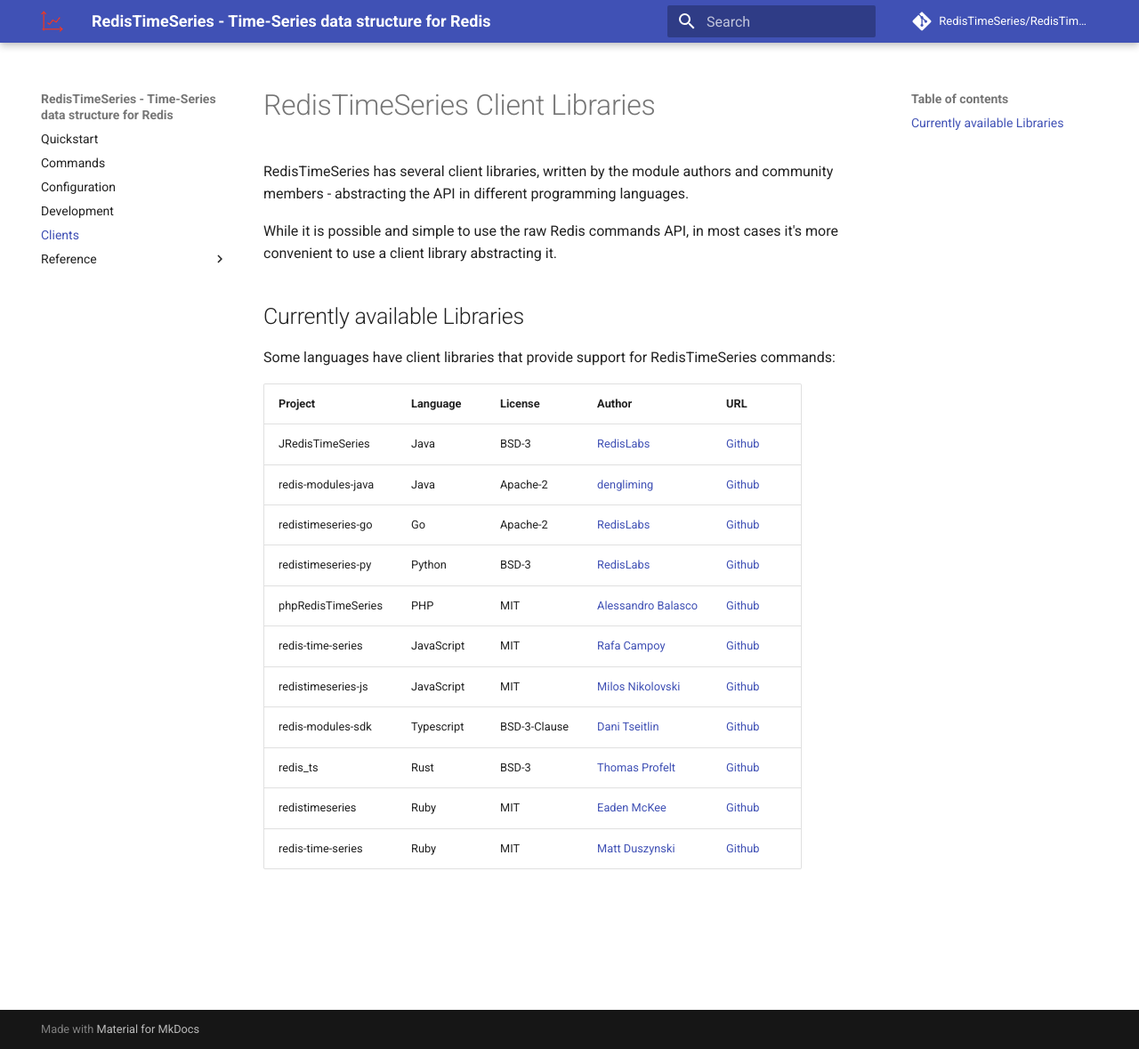
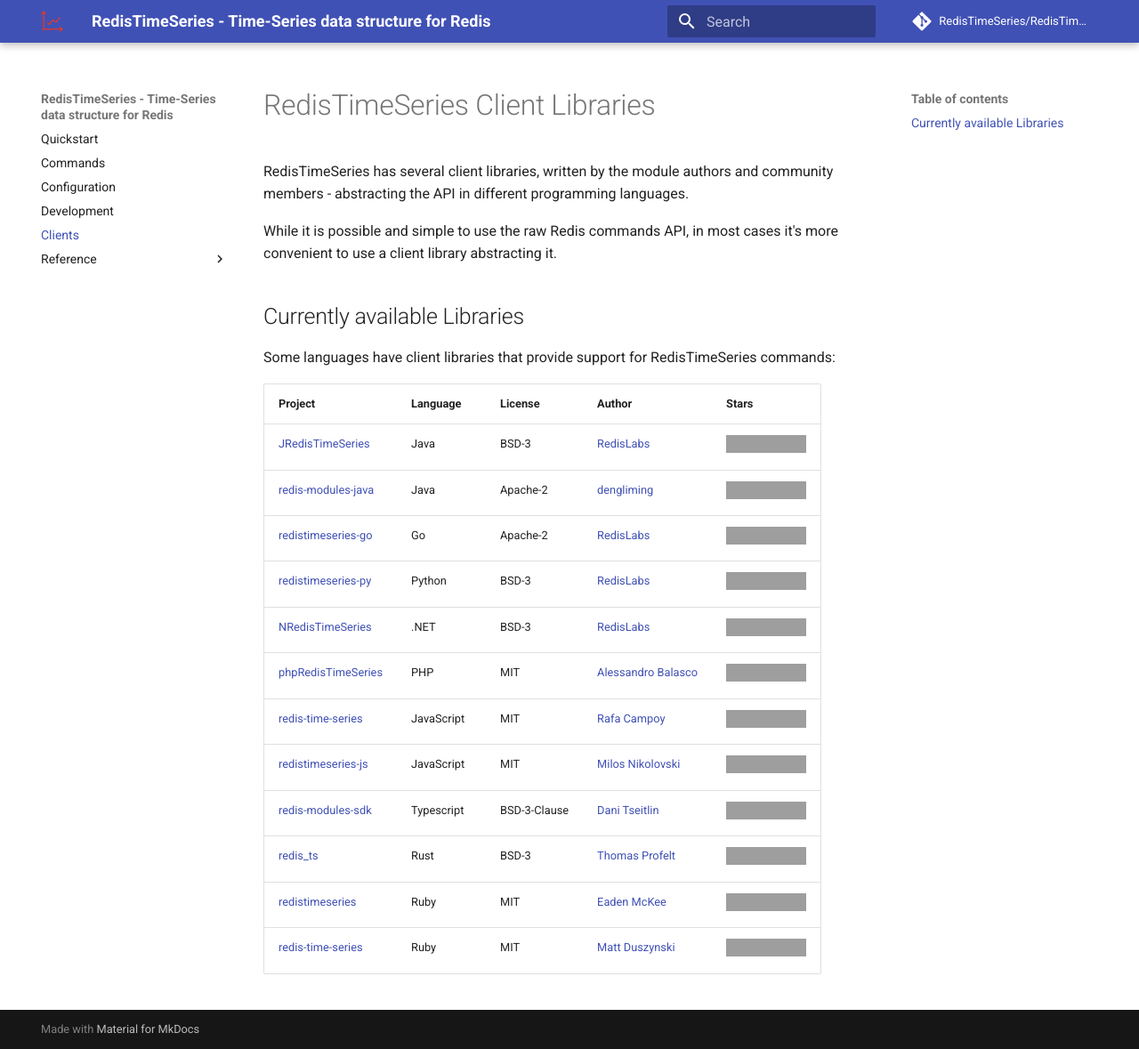
Before and after one commit to RedisTimeSeries/RedisTimeSeries, an MkDocs documentation site: the page built from docs/clients.md, in a window 1280 px wide and 1179 px high. Shown: the whole window at 89% size. Built offline with MkDocs 1.6.1 and Material for MkDocs 9.7.7, drawn with Linux system fonts in a browser that asks for light colours; comment, search, counter and statistics services are not loaded; some of the changed lines change nothing that is shown; grey boxes are pictures that could not be loaded.

Commit message:
Add clients stars

```diff
--- a/docs/clients.md
+++ b/docs/clients.md
@@ -8,16 +8,65 @@
 
 Some languages have client libraries that provide support for RedisTimeSeries commands:
 
-| Project | Language | License | Author | URL |
+| Project | Language | License | Author | Stars |
 | ------- | -------- | ------- | ------ | --- |
-| JRedisTimeSeries | Java | BSD-3 | [RedisLabs](https://redislabs.com/) | [Github](https://github.com/RedisTimeSeries/JRedisTimeSeries/) |
-| redis-modules-java | Java | Apache-2 | [dengliming](https://github.com/dengliming) | [Github](https://github.com/dengliming/redis-modules-java) |
-| redistimeseries-go | Go | Apache-2 | [RedisLabs](https://redislabs.com/) | [Github](https://github.com/RedisTimeSeries/redistimeseries-go) |
-| redistimeseries-py | Python | BSD-3 | [RedisLabs](https://redislabs.com/) | [Github](https://github.com/RedisTimeSeries/redistimeseries-py) |
-| phpRedisTimeSeries | PHP | MIT | [Alessandro Balasco](https://github.com/palicao) | [Github](https://github.com/palicao/phpRedisTimeSeries) |
-| redis-time-series | JavaScript | MIT | [Rafa Campoy](https://github.com/averias) | [Github](https://github.com/averias/redis-time-series) |
-| redistimeseries-js | JavaScript | MIT | [Milos Nikolovski](https://github.com/nikolovskimilos) | [Github](https://github.com/nikolovskimilos/redistimeseries-js) |
-| redis-modules-sdk | Typescript | BSD-3-Clause | [Dani Tseitlin](https://github.com/danitseitlin) | [Github](https://github.com/danitseitlin/redis-modules-sdk) |
-| redis_ts | Rust | BSD-3 | [Thomas Profelt](https://github.com/tompro) | [Github](https://github.com/tompro/redis_ts) |
-| redistimeseries | Ruby | MIT | [Eaden McKee](https://github.com/eadz) | [Github](https://github.com/eadz/redistimeseries) |
-| redis-time-series | Ruby | MIT | [Matt Duszynski](https://github.com/dzunk) | [Github](https://github.com/dzunk/redis-time-series) |
+| [JRedisTimeSeries][JRedisTimeSeries-url] | Java | BSD-3 | [RedisLabs][JRedisTimeSeries-author] |  [![JRedisTimeSeries-stars]][JRedisTimeSeries-url] |
+| [redis-modules-java][redis-modules-java-url] | Java | Apache-2 | [dengliming][redis-modules-java-author] | [![redis-modules-java-stars]][redis-modules-java-url] |
+| [redistimeseries-go][redistimeseries-go-url] | Go | Apache-2 | [RedisLabs][redistimeseries-go-author] |  [![redistimeseries-go-stars]][redistimeseries-go-url]  |
+| [redistimeseries-py][redistimeseries-py-url] | Python | BSD-3 | [RedisLabs][redistimeseries-py-author] | [![redistimeseries-py-stars]][redistimeseries-py-url] |
+| [NRedisTimeSeries][NRedisTimeSeries-url] | .NET | BSD-3 | [RedisLabs][NRedisTimeSeries-author] |  [![NRedisTimeSeries-stars]][NRedisTimeSeries-url] |
+| [phpRedisTimeSeries][phpRedisTimeSeries-url] | PHP | MIT | [Alessandro Balasco][phpRedisTimeSeries-author] |  [![phpRedisTimeSeries-stars]][phpRedisTimeSeries-url] |
+| [redis-time-series][redis-time-series-url] | JavaScript | MIT | [Rafa Campoy][redis-time-series-author] | [![redis-time-series-stars]][redis-time-series-url] |
+| [redistimeseries-js][redistimeseries-js-url] | JavaScript | MIT | [Milos Nikolovski][redistimeseries-js-author] | [![redistimeseries-js-stars]][redistimeseries-js-url] |
+| [redis-modules-sdk][redis-modules-sdk-url] | Typescript | BSD-3-Clause | [Dani Tseitlin][redis-modules-sdk-author] |[![redis-modules-sdk-stars]][redis-modules-sdk-url]|
+| [redis_ts][redis_ts-url] | Rust | BSD-3 | [Thomas Profelt][redis_ts-author] | [![redis_ts-stars]][redis_ts-url] |
+| [redistimeseries][redistimeseries-url] | Ruby | MIT | [Eaden McKee][redistimeseries-author] | [![redistimeseries-stars]][redistimeseries-url] |
+| [redis-time-series][redis-time-series-rb-url] | Ruby | MIT | [Matt Duszynski][redis-time-series-rb-author] | [![redis-time-series-rb-stars]][redis-time-series-rb-url] |
+
+[JRedisTimeSeries-url]: https://github.com/RedisTimeSeries/JRedisTimeSeries/
+[JRedisTimeSeries-author]: https://redislabs.com
+[JRedisTimeSeries-stars]: https://img.shields.io/github/stars/RedisTimeSeries/JRedisTimeSeries.svg?style=social&amp;label=Star&amp;maxAge=2592000
+
+[redis-modules-java-url]: https://github.com/dengliming/redis-modules-java
+[redis-modules-java-author]: https://github.com/dengliming
+[redis-modules-java-stars]: https://img.shields.io/github/stars/dengliming/redis-modules-java.svg?style=social&amp;label=Star&amp;maxAge=2592000
+
+[redistimeseries-go-url]: https://github.com/RedisTimeSeries/redistimeseries-go/
+[redistimeseries-go-author]: https://redislabs.com
+[redistimeseries-go-stars]: https://img.shields.io/github/stars/RedisTimeSeries/redistimeseries-go.svg?style=social&amp;label=Star&amp;maxAge=2592000
+
+[redistimeseries-py-url]: https://github.com/RedisTimeSeries/redistimeseries-py/
+[redistimeseries-py-author]: https://redislabs.com
+[redistimeseries-py-stars]: https://img.shields.io/github/stars/RedisTimeSeries/redistimeseries-py.svg?style=social&amp;label=Star&amp;maxAge=2592000
+
+[NRedisTimeSeries-url]: https://github.com/RedisTimeSeries/NRedisTimeSeries/
+[NRedisTimeSeries-author]: https://redislabs.com
+[NRedisTimeSeries-stars]: https://img.shields.io/github/stars/RedisTimeSeries/NRedisTimeSeries.svg?style=social&amp;label=Star&amp;maxAge=2592000
+
+[phpRedisTimeSeries-url]: https://github.com/palicao/phpRedisTimeSeries
+[phpRedisTimeSeries-author]: https://github.com/palicao
+[phpRedisTimeSeries-stars]: https://img.shields.io/github/stars/palicao/phpRedisTimeSeries.svg?style=social&amp;label=Star&amp;maxAge=2592000
+
+[redis-time-series-url]: https://github.com/averias/redis-time-series
+[redis-time-series-author]: https://github.com/averias
+[redis-time-series-stars]: https://img.shields.io/github/stars/averias/redis-time-series.svg?style=social&amp;label=Star&amp;maxAge=2592000
+
+[redistimeseries-js-url]: https://github.com/nikolovskimilos/redistimeseries-js
+[redistimeseries-js-author]: https://github.com/nikolovskimilos
+[redistimeseries-js-stars]: https://img.shields.io/github/stars/nikolovskimilos/redistimeseries-js.svg?style=social&amp;label=Star&amp;maxAge=2592000
+
+[redis-modules-sdk-url]: https://github.com/danitseitlin/redis-modules-sdk
+[redis-modules-sdk-author]: https://github.com/danitseitlin
+[redis-modules-sdk-stars]: https://img.shields.io/github/stars/danitseitlin/redis-modules-sdk.svg?style=social&amp;label=Star&amp;maxAge=2592000
+
+[redis_ts-url]: https://github.com/tompro/redis_ts
+[redis_ts-author]: https://github.com/tompro
+[redis_ts-stars]: https://img.shields.io/github/stars/tompro/redis_ts.svg?style=social&amp;label=Star&amp;maxAge=2592000
+
+[redistimeseries-url]: https://github.com/eadz/redistimeseries
+[redistimeseries-author]: https://github.com/eadz
+[redistimeseries-stars]: https://img.shields.io/github/stars/eadz/redistimeseries.svg?style=social&amp;label=Star&amp;maxAge=2592000
+
+[redis-time-series-rb-url]: https://github.com/dzunk/redis-time-series
+[redis-time-series-rb-author]: https://github.com/dzunk
+[redis-time-series-rb-stars]: https://img.shields.io/github/stars/dzunk/redis-time-series.svg?style=social&amp;label=Star&amp;maxAge=2592000
```
